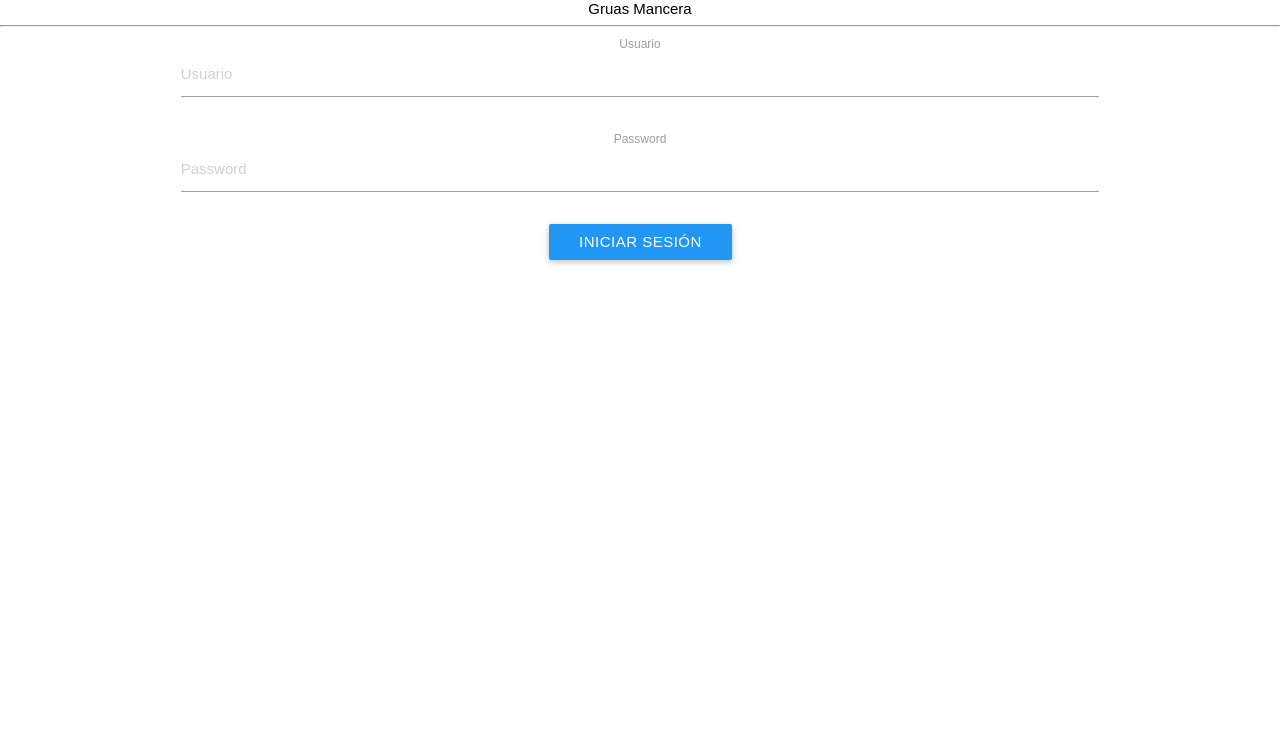
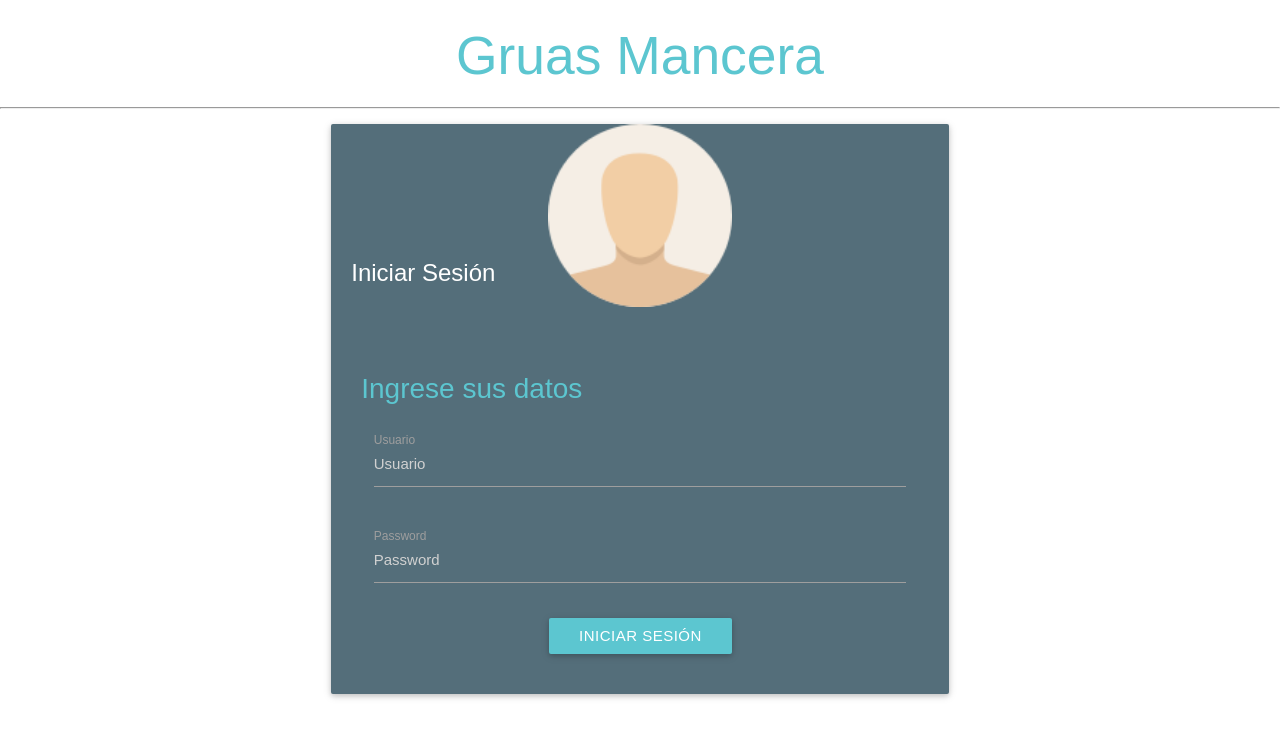
Before and after one commit to julyuz/Proyecto-Gruas-Unido---copia, a PHP site: page /iniciar.php in a window 1280 px wide. Shown: the top 738 px of the page. Run offline with PHP 8.4, Linux system fonts and the light colour scheme; some libraries are stand-ins or nearby versions.

Commit message:
Agregando codigo para el diseño del inicio de sesion ( se agrego una tarjeta material design con imagen de usuario ( general )  )

```diff
--- a/iniciar.php
+++ b/iniciar.php
@@ -14,10 +14,10 @@
 </head>
 <body class="color1">
 	<header align="center" class="texto tamtex1">
-	Gruas Mancera
+	<h2 style="color: #5CC6D0;">Gruas Mancera</h2>
 	</header> <hr>
 
-	<div class="container login1" align="center">
+	<!--<div class="container login1" align="center">
 		<div class="row">
 		<div class="col-xs-12">
 	<form id="formulario" >
@@ -41,7 +41,55 @@
 		</div>
 		</div>
 		</div>
+	-->
 
+	<div class="row">
+		<div class="col m3 l3 " style="color: transparent;">AAA</div>
+		<div class="col s12 m6 l6" id="inicio_sesion">
+          <div class="card  blue-grey darken-1">
+          	<div class="card-image">
+          		<div class="row">
+          			<div class="col s4" style="color: transparent;">A</div>
+          			<div class="col s4">
+		              <img src="Login/gym/imj/user.png">
+		              <span class="card-title">Iniciar Sesión</span>
+          			</div>
+          		</div>
+            </div>
+            <div class="card-content">
+                <div class="row">
+                  <h2 class="title">Ingrese sus datos</h2>
+                  <form class="col s12">
+                  	<?php
+						if(isset($_GET['error'])){
+							echo '<center class="errorlogin">Tus datos son incorrectos</center>';
+						}
+					?>
+
+                     <div class="row">
+                      <div class="input-field col s12">
+                         <input type="text" id="user" class="form-control white-text" name="Usuario" placeholder="Usuario">
+                        <label for="first_name">Usuario</label>
+                      </div>
+                    </div>
+
+                      <div class="row">
+                      <div class="input-field col s12">
+                        <input type="password" id="pass" class="form-control white-text" id="password" name="Password" placeholder="Password">
+
+                        <label for="first_name">Password</label>
+                      </div>
+                    </div>
+
+                     <a style="background-color: #5CC6D0 !important;"
+                     	class="waves-effect waves-light btn blue" onclick="iniciar_sesion()">iniciar sesión</a>
+                  </form>
+
+                </div>
+            </div>
+          </div>
+        </div>
+    </div>
 
 	<script type="text/javascript" src="http://code.jquery.com/jquery-1.10.2.min.js"></script>
 	<script type="text/javascript" src="js/jquery-2.1.1.min.js"></script>
```
